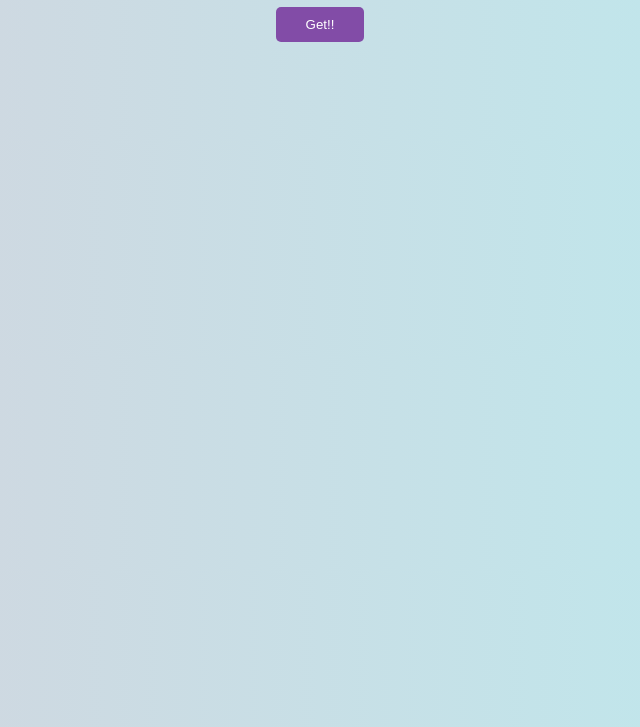
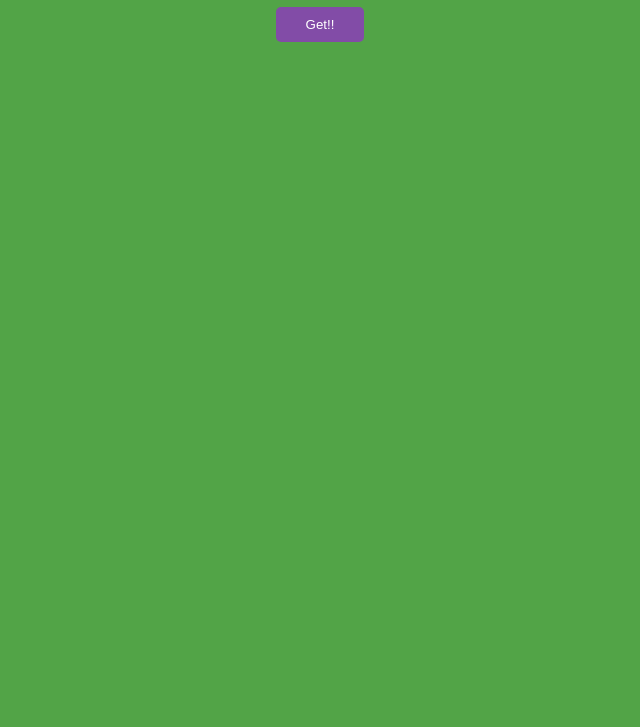
Before and after one commit to MRickyAlendra/Pokedex, a plain HTML site: page index.html in a window 1280 px wide. Shown: the part 73-800 px from the top of the page, without its empty margins (320-960 px from the left). Drawn offline with Linux system fonts and the light colour scheme.

Commit message:
Update pokestyle.css

```diff
--- a/pokestyle.css
+++ b/pokestyle.css
@@ -5,9 +5,7 @@
 body {
   font-family: Arial, Helvetica, sans-serif;
   text-align: center;
-  background: #bbebef;
-  background: -webkit-linear-gradient(to right, #d4d3dd, #bbebef);
-  background: linear-gradient(to right, #d4d3dd, #bbebef);
+  background: #52a447;
   display: flex;
   flex-direction: column;
   align-items: center;
```
